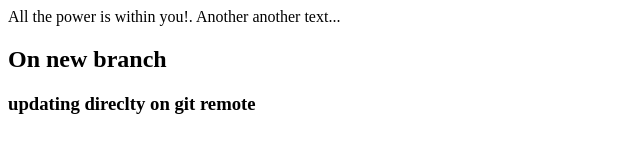
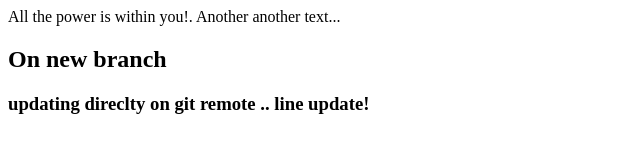
Before and after one commit to sandeep-raul/firstgitrepo, a plain HTML site: page index.html in a window 1280 px wide. Shown: the whole page, without its empty margins (0-640 px from the left). Drawn offline with Linux system fonts and the light colour scheme.

Commit message:
Update index.html
again updated.

```diff
--- a/index.html
+++ b/index.html
@@ -2,6 +2,6 @@
 <body
 <h1> All the power is within you!. Another another text... </h1>
 <h2> On new branch </h2>
-<h3> updating direclty on git remote </h3>
+<h3> updating direclty on git remote .. line update!</h3>
 </body>
 </html>
```
